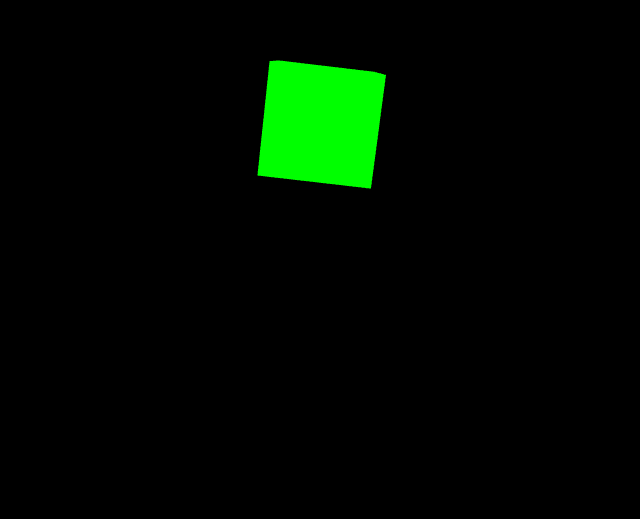
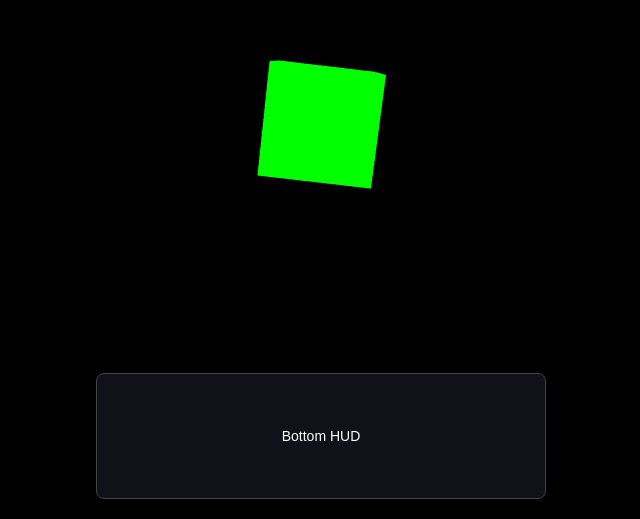
Before and after one commit to Derek9745/SecureScape, a React (Vite) app: page / in a window 1280 px wide. Shown: the part 281-800 px from the top of the page, without its empty margins (319-959 px from the left). Built offline with nearby package versions, Linux system fonts and the light colour scheme.

Commit message:
added bottom HUD

```diff
--- a/src/App.css
+++ b/src/App.css
@@ -51,3 +51,32 @@
     gap: 18px;
   }
 }
+
+
+
+/* Bottom HUD */
+.hud {
+  position: absolute;
+  bottom: 20px;
+  left: 50%;
+  transform: translateX(-50%);
+  z-index: 10;
+
+  padding: 12px 24px;
+  background: rgba(20, 20, 30, 0.85);
+  color: white;
+  border: 1px solid #444;
+  border-radius: 8px;
+
+  font-family: Arial, sans-serif;
+  font-size: 14px;
+
+  width: 400px;
+  height: 100px;
+
+  display: flex;
+  justify-content: center;
+  align-items: center;
+
+
+}
--- a/src/App.jsx
+++ b/src/App.jsx
@@ -68,5 +68,16 @@ export default function App() {
   }, []) // Empty dependency array is correct
 
   // Changed height to 100vh to accurately span the full viewport height
-  return <div ref={mountRef} style={{ width: '100vw', height: '100vh' }} />
+  return (
+  <div className="app">
+    <div
+      ref={mountRef}
+      style={{ width: '100vw', height: '100vh' }}
+    />
+
+    <div className="hud">
+      Bottom HUD
+    </div>
+  </div>
+)
 }
```
